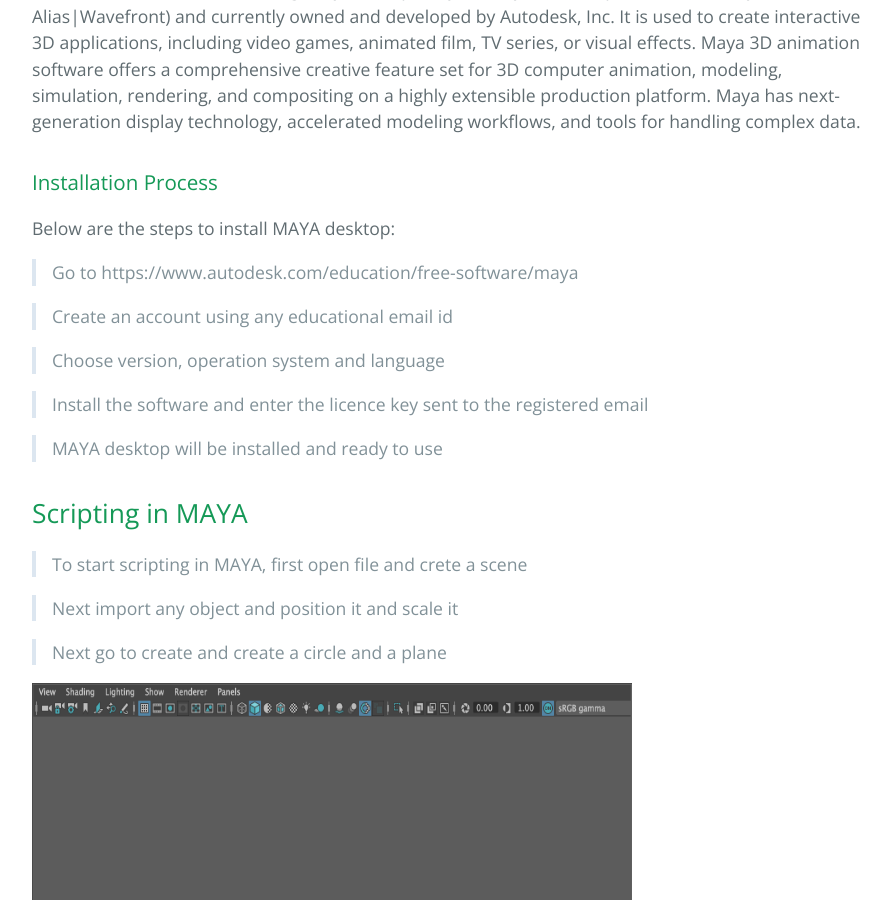
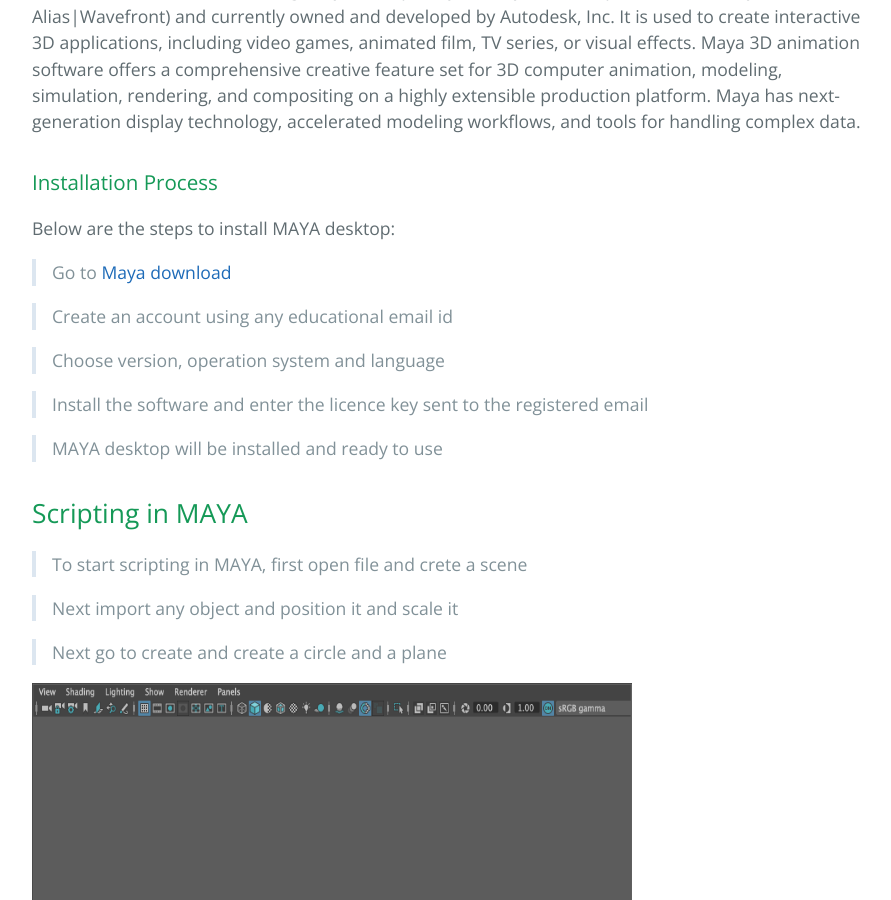
Before and after one commit to Sindhurakolli/DMDD_portfolio, a Jekyll site: the page built from index.md, in a window 1280 px wide and 900 px high, scrolled down 922 px. Shown: the whole window, without its empty margins (192-1083 px from the left). Built offline with Jekyll 4.4.1, drawn with Linux system fonts in a browser that asks for light colours.

Commit message:
Update index.md

```diff
--- a/index.md
+++ b/index.md
@@ -28,7 +28,7 @@
 
 Below are the steps to install MAYA desktop:
 
-> Go to https://www.autodesk.com/education/free-software/maya
+> Go to [Maya download](https://www.autodesk.com/education/free-software/maya)
 
 > Create an account using any educational email id
 
```
